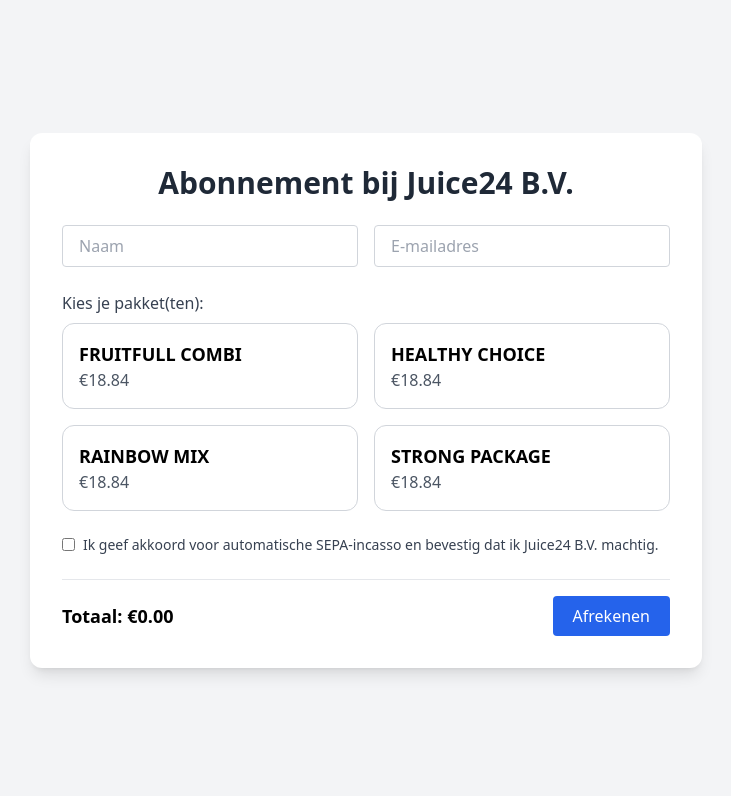
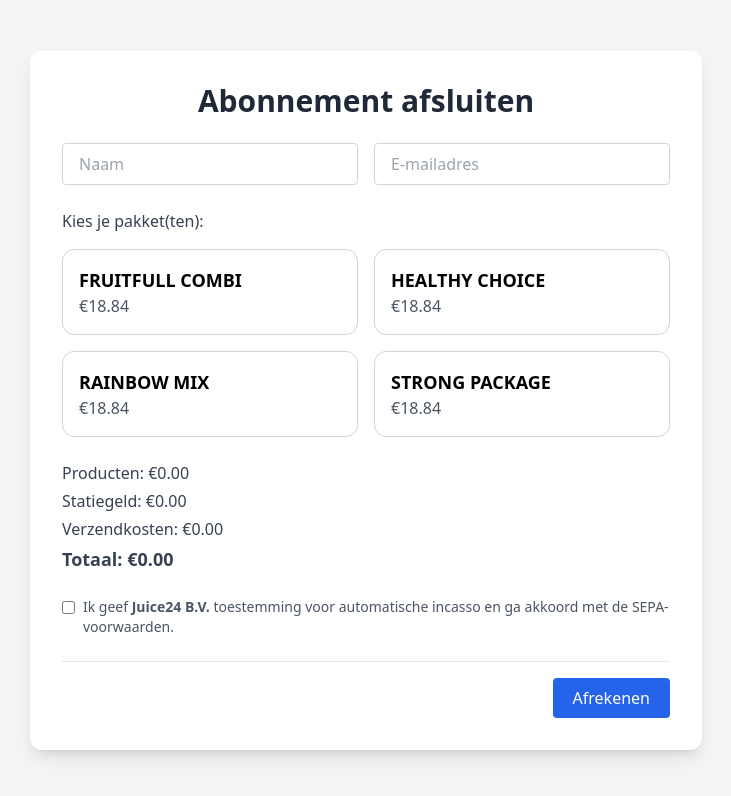
Before and after one commit to Juice24bv/mollie-abbo-app, a Next.js app: page /dashboard in a window 1280 px wide. Shown: the top 796 px of the page, without its empty margins (274-1005 px from the left). Built offline with nearby package versions, Linux system fonts and the light colour scheme.

Commit message:
Update dashboard.js

```diff
--- a/pages/dashboard.js
+++ b/pages/dashboard.js
@@ -11,7 +11,7 @@
   const [selected, setSelected] = useState([]);
   const [email, setEmail] = useState('');
   const [name, setName] = useState('');
-  const [akkoord, setAkkoord] = useState(false);
+  const [consent, setConsent] = useState(false);
 
   const toggleSelect = (pakket) => {
     setSelected((prev) =>
@@ -21,30 +21,36 @@
     );
   };
 
-  const totaal = selected.reduce((acc, p) => acc + p.price, 0);
+  const subtotal = selected.reduce((acc, p) => acc + p.price, 0);
+  const statiegeld = selected.length * 0.9;
+  const verzendkosten = subtotal + statiegeld < 75 && selected.length > 0 ? 6.95 : 0;
+  const totaal = subtotal + statiegeld + verzendkosten;
 
   const handleSubmit = async (e) => {
     e.preventDefault();
-    if (!email || !name || selected.length === 0 || !akkoord) {
-      alert('Vul alles correct in en geef akkoord op SEPA-incasso.');
+    if (!email || !name || selected.length === 0 || !consent) {
+      alert('Vul alle velden in en geef akkoord voor automatische incasso.');
       return;
     }
 
     const res = await fetch('/api/checkout', {
       method: 'POST',
       headers: { 'Content-Type': 'application/json' },
-      body: JSON.stringify({ email, name, producten: selected, totaal, akkoord }),
+      body: JSON.stringify({ email, name, producten: selected, totaal }),
     });
 
     const data = await res.json();
-    if (data.checkoutUrl) window.location.href = data.checkoutUrl;
-    else alert('Fout bij starten betaling');
+    if (data.checkoutUrl) {
+      window.location.href = data.checkoutUrl;
+    } else {
+      alert('Fout bij starten betaling.');
+    }
   };
 
   return (
     <div className="min-h-screen bg-gray-100 flex items-center justify-center py-10 px-4">
       <div className="w-full max-w-2xl bg-white rounded-xl shadow-lg p-8 space-y-6">
-        <h1 className="text-3xl font-bold text-center text-gray-800">Abonnement bij Juice24 B.V.</h1>
+        <h1 className="text-3xl font-bold text-center text-gray-800">Abonnement afsluiten</h1>
 
         <form onSubmit={handleSubmit} className="space-y-6">
           <div className="grid grid-cols-1 md:grid-cols-2 gap-4">
@@ -53,7 +59,7 @@
               placeholder="Naam"
               value={name}
               onChange={(e) => setName(e.target.value)}
-              className="border border-gray-300 rounded px-4 py-2"
+              className="border border-gray-300 rounded px-4 py-2 focus:outline-none focus:ring-2 focus:ring-blue-500"
               required
             />
             <input
@@ -61,19 +67,19 @@
               placeholder="E-mailadres"
               value={email}
               onChange={(e) => setEmail(e.target.value)}
-              className="border border-gray-300 rounded px-4 py-2"
+              className="border border-gray-300 rounded px-4 py-2 focus:outline-none focus:ring-2 focus:ring-blue-500"
               required
             />
           </div>
 
-          <div>
-            <p className="mb-2 font-medium text-gray-700">Kies je pakket(ten):</p>
+          <div className="space-y-4">
+            <p className="font-medium text-gray-700">Kies je pakket(ten):</p>
             <div className="grid grid-cols-1 sm:grid-cols-2 gap-4">
               {pakketten.map((pakket) => (
                 <label
                   key={pakket.id}
                   onClick={() => toggleSelect(pakket)}
-                  className={`border rounded-xl p-4 cursor-pointer ${
+                  className={`border rounded-xl p-4 cursor-pointer transition hover:shadow ${
                     selected.some(p => p.id === pakket.id)
                       ? 'border-blue-600 bg-blue-50'
                       : 'border-gray-300 bg-white'
@@ -86,26 +92,31 @@
             </div>
           </div>
 
-          <div className="flex items-center">
+          <div className="text-gray-700 space-y-1">
+            <p>Producten: €{subtotal.toFixed(2)}</p>
+            <p>Statiegeld: €{statiegeld.toFixed(2)}</p>
+            <p>Verzendkosten: €{verzendkosten.toFixed(2)}</p>
+            <p className="font-bold text-lg">Totaal: €{totaal.toFixed(2)}</p>
+          </div>
+
+          <div className="flex items-start space-x-2">
             <input
               type="checkbox"
-              id="akkoord"
-              checked={akkoord}
-              onChange={() => setAkkoord(!akkoord)}
-              className="mr-2"
+              checked={consent}
+              onChange={(e) => setConsent(e.target.checked)}
+              className="mt-1"
               required
             />
-            <label htmlFor="akkoord" className="text-sm text-gray-700">
-              Ik geef akkoord voor automatische SEPA-incasso en bevestig dat ik Juice24 B.V. machtig.
+            <label className="text-sm text-gray-600">
+              Ik geef <strong>Juice24 B.V.</strong> toestemming voor automatische incasso en ga akkoord met de SEPA-voorwaarden.
             </label>
           </div>
 
-          <div className="flex justify-between items-center pt-4 border-t">
-            <span className="text-lg font-semibold">Totaal: €{totaal.toFixed(2)}</span>
+          <div className="flex justify-end pt-4 border-t">
             <button
               type="submit"
-              className="bg-blue-600 text-white px-5 py-2 rounded hover:bg-blue-700"
-              disabled={!email || !name || selected.length === 0 || !akkoord}
+              className="bg-blue-600 text-white px-5 py-2 rounded hover:bg-blue-700 transition"
+              disabled={!email || !name || selected.length === 0 || !consent}
             >
               Afrekenen
             </button>
@@ -115,3 +126,4 @@
     </div>
   );
 }
+``
```
